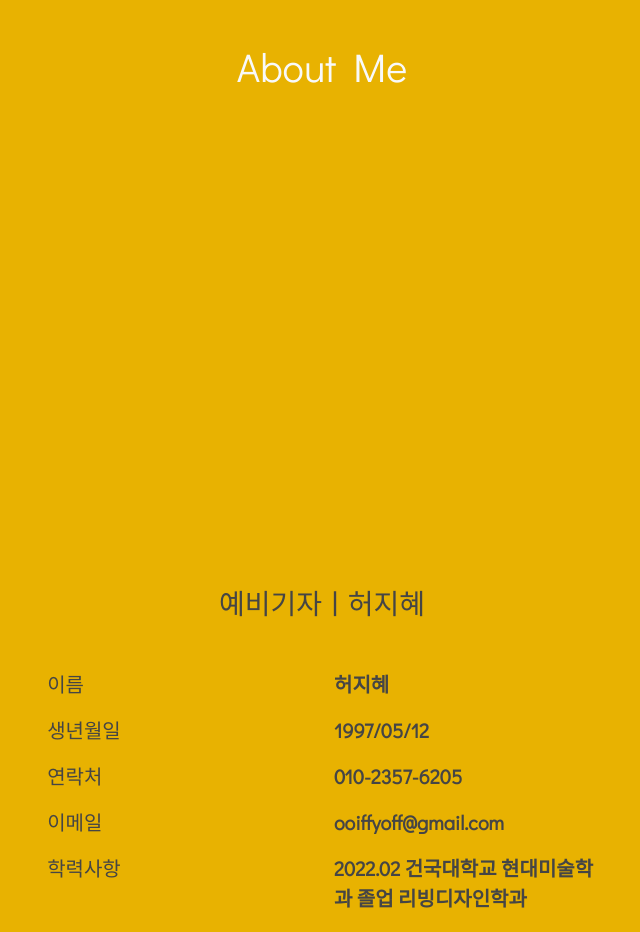
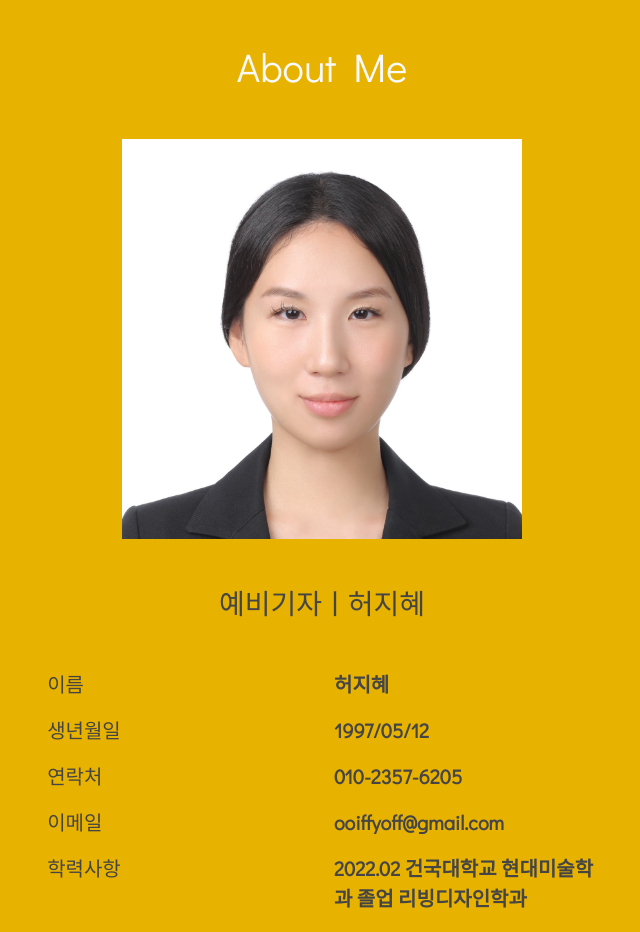
Before and after one commit to thantnaylin/blog-client, a React (Create React App) app: page / in a window 1280 px wide. Shown: the part 1900-2832 px from the top of the page, without its empty margins (318-958 px from the left). Built offline with nearby package versions, Linux system fonts and the light colour scheme; no server answers.

Commit message:
Update homepage

```diff
--- a/package.json
+++ b/package.json
@@ -2,7 +2,7 @@
   "name": "blog-client",
   "version": "0.1.0",
   "private": true,
-  "homepage": "https://thantnaylin.github.io/blog-client/build",
+  "homepage": "https://heojihye.onrender.com",
   "dependencies": {
     "@testing-library/jest-dom": "^5.17.0",
     "@testing-library/react": "^13.4.0",
--- a/src/index.css
+++ b/src/index.css
@@ -207,7 +207,7 @@ em {
 .profile-picture-container {
   width: 400px;
   height: 400px;
-  /*background-image: url("../public/assets/jihye.jpeg");*/
+  background-image: url("../public/assets/jihye.jpeg");
   background-size: cover;
 }
 
```
Also changed, not shown: 1 other file (tests, documents, lock files or other folders).
